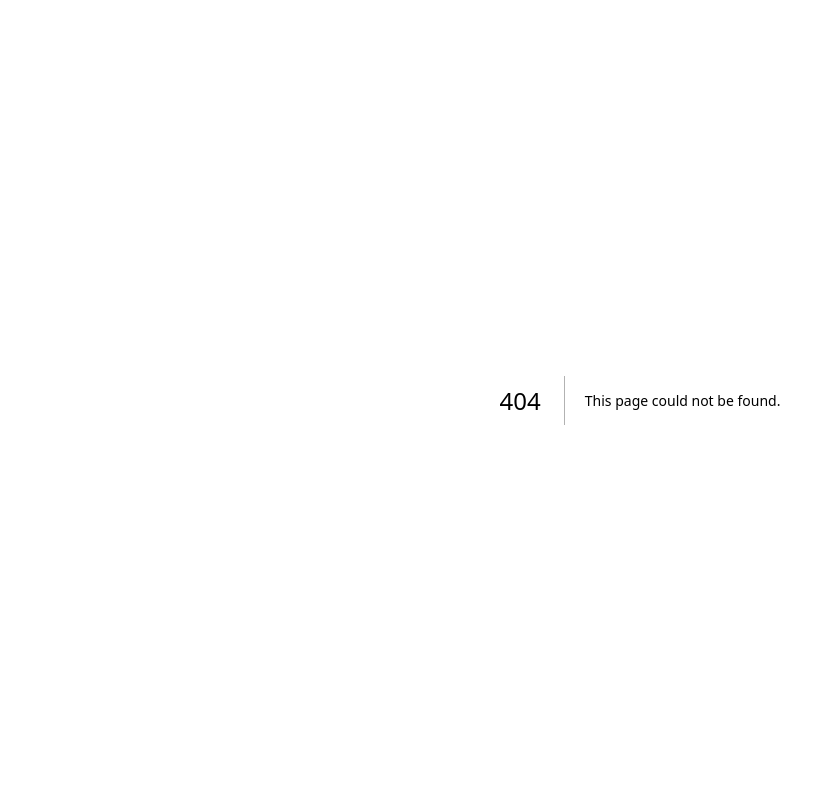
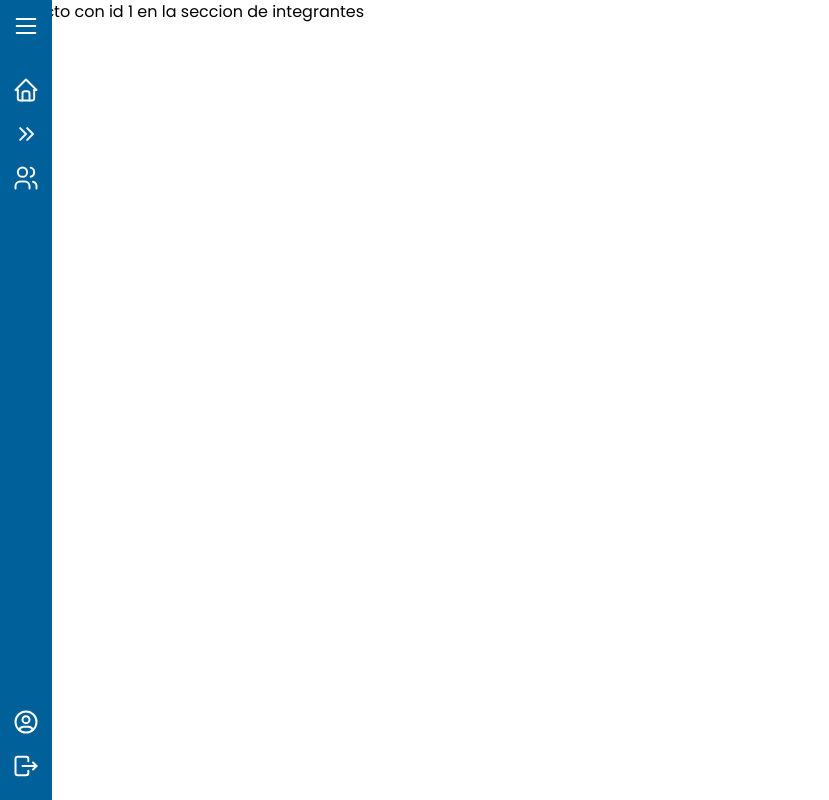
Before and after one commit to RubertG/semilleros-web, a Next.js app: page /proyectos/1/integrantes in a window 1280 px wide. Before the commit this address had no page. Shown: the whole page, without its empty margins (0-829 px from the left). Built offline with nearby package versions, Linux system fonts and the light colour scheme.

Commit message:
🆕 Estilos de la navegacion

```diff
--- a/package.json
+++ b/package.json
@@ -10,6 +10,7 @@
     "@supabase/ssr": "latest",
     "@supabase/supabase-js": "latest",
     "autoprefixer": "10.4.17",
+    "clsx": "^2.1.1",
     "geist": "^1.2.1",
     "next": "latest",
     "postcss": "8.4.33",
--- a/src/app/proyectos/[id]/avances/page.tsx
+++ b/src/app/proyectos/[id]/avances/page.tsx
@@ -4,7 +4,7 @@ interface Props {
   }
 }
 
-export default function AvancesPage({
+export default function ProgressPage({
   params: { id }
 }: Props) {
   return (
--- /dev/null
+++ b/src/app/proyectos/[id]/integrantes/page.tsx
@@ -0,0 +1,13 @@
+interface Props {
+  params: {
+    id: string
+  }
+}
+
+export default function MembersPage({
+  params: { id }
+}: Props) {
+  return (
+    <div>Proyecto con id { id } en la seccion de integrantes</div>
+  )
+}
--- a/src/components/common/icons.tsx
+++ b/src/components/common/icons.tsx
@@ -4,42 +4,42 @@ interface Props {
 
 export const Logout = ({ className }: Props) => {
   return (
-    <svg xmlns="http://www.w3.org/2000/svg" width="24" height="24" viewBox="0 0 24 24" fill="none" stroke="currentColor" stroke-width="2" stroke-linecap="round" stroke-linejoin="round" className={`icon icon-tabler icons-tabler-outline icon-tabler-logout ${className}`}><path stroke="none" d="M0 0h24v24H0z" fill="none" /><path d="M14 8v-2a2 2 0 0 0 -2 -2h-7a2 2 0 0 0 -2 2v12a2 2 0 0 0 2 2h7a2 2 0 0 0 2 -2v-2" /><path d="M9 12h12l-3 -3" /><path d="M18 15l3 -3" /></svg>
+    <svg xmlns="http://www.w3.org/2000/svg" width="24" height="24" viewBox="0 0 24 24" fill="none" stroke="currentColor" strokeWidth="1.7" strokeLinecap="round" strokeLinejoin="round" className={`icon icon-tabler icons-tabler-outline icon-tabler-logout ${className}`}><path stroke="none" d="M0 0h24v24H0z" fill="none" /><path d="M14 8v-2a2 2 0 0 0 -2 -2h-7a2 2 0 0 0 -2 2v12a2 2 0 0 0 2 2h7a2 2 0 0 0 2 -2v-2" /><path d="M9 12h12l-3 -3" /><path d="M18 15l3 -3" /></svg>
   )
 }
 
 export const UserCircle = ({ className }: Props) => {
   return (
-    <svg xmlns="http://www.w3.org/2000/svg" width="24" height="24" viewBox="0 0 24 24" fill="none" stroke="currentColor" stroke-width="2" stroke-linecap="round" stroke-linejoin="round" className={`icon icon-tabler icons-tabler-outline icon-tabler-user-circle ${className}`}><path stroke="none" d="M0 0h24v24H0z" fill="none" /><path d="M12 12m-9 0a9 9 0 1 0 18 0a9 9 0 1 0 -18 0" /><path d="M12 10m-3 0a3 3 0 1 0 6 0a3 3 0 1 0 -6 0" /><path d="M6.168 18.849a4 4 0 0 1 3.832 -2.849h4a4 4 0 0 1 3.834 2.855" /></svg>
+    <svg xmlns="http://www.w3.org/2000/svg" width="24" height="24" viewBox="0 0 24 24" fill="none" stroke="currentColor" strokeWidth="1.7" strokeLinecap="round" strokeLinejoin="round" className={`icon icon-tabler icons-tabler-outline icon-tabler-user-circle ${className}`}><path stroke="none" d="M0 0h24v24H0z" fill="none" /><path d="M12 12m-9 0a9 9 0 1 0 18 0a9 9 0 1 0 -18 0" /><path d="M12 10m-3 0a3 3 0 1 0 6 0a3 3 0 1 0 -6 0" /><path d="M6.168 18.849a4 4 0 0 1 3.832 -2.849h4a4 4 0 0 1 3.834 2.855" /></svg>
   )
 }
 
 export const Selector = ({ className, }: Props) => {
   return (
-    <svg xmlns="http://www.w3.org/2000/svg" width="24" height="24" viewBox="0 0 24 24" fill="none" stroke="currentColor" strokeWidth="1.5" strokeLinecap="round" strokeLinejoin="round" className={`icon icon-tabler icons-tabler-outline icon-tabler-selector ${className}`}><path stroke="none" d="M0 0h24v24H0z" fill="none" /><path d="M8 9l4 -4l4 4" /><path d="M16 15l-4 4l-4 -4" /></svg>
+    <svg xmlns="http://www.w3.org/2000/svg" width="24" height="24" viewBox="0 0 24 24" fill="none" stroke="currentColor" strokeWidth="1.7" strokeLinecap="round" strokeLinejoin="round" className={`icon icon-tabler icons-tabler-outline icon-tabler-selector ${className}`}><path stroke="none" d="M0 0h24v24H0z" fill="none" /><path d="M8 9l4 -4l4 4" /><path d="M16 15l-4 4l-4 -4" /></svg>
   )
 }
 
 export const Menu = ({ className }: Props) => {
   return (
-    <svg xmlns="http://www.w3.org/2000/svg" width="24" height="24" viewBox="0 0 24 24" fill="none" stroke="currentColor" stroke-width="2" stroke-linecap="round" stroke-linejoin="round" className={`icon icon-tabler icons-tabler-outline icon-tabler-menu-2 ${className}`}><path stroke="none" d="M0 0h24v24H0z" fill="none" /><path d="M4 6l16 0" /><path d="M4 12l16 0" /><path d="M4 18l16 0" /></svg>
+    <svg xmlns="http://www.w3.org/2000/svg" width="24" height="24" viewBox="0 0 24 24" fill="none" stroke="currentColor" strokeWidth="1.7" strokeLinecap="round" strokeLinejoin="round" className={`icon icon-tabler icons-tabler-outline icon-tabler-menu-2 ${className}`}><path stroke="none" d="M0 0h24v24H0z" fill="none" /><path d="M4 6l16 0" /><path d="M4 12l16 0" /><path d="M4 18l16 0" /></svg>
   )
 }
 
 export const Home = ({ className }: Props) => {
   return (
-    <svg xmlns="http://www.w3.org/2000/svg" width="24" height="24" viewBox="0 0 24 24" fill="none" stroke="currentColor" stroke-width="2" stroke-linecap="round" stroke-linejoin="round" className={`icon icon-tabler icons-tabler-outline icon-tabler-home ${className}`}><path stroke="none" d="M0 0h24v24H0z" fill="none" /><path d="M5 12l-2 0l9 -9l9 9l-2 0" /><path d="M5 12v7a2 2 0 0 0 2 2h10a2 2 0 0 0 2 -2v-7" /><path d="M9 21v-6a2 2 0 0 1 2 -2h2a2 2 0 0 1 2 2v6" /></svg>
+    <svg xmlns="http://www.w3.org/2000/svg" width="24" height="24" viewBox="0 0 24 24" fill="none" stroke="currentColor" strokeWidth="1.7" strokeLinecap="round" strokeLinejoin="round" className={`icon icon-tabler icons-tabler-outline icon-tabler-home ${className}`}><path stroke="none" d="M0 0h24v24H0z" fill="none" /><path d="M5 12l-2 0l9 -9l9 9l-2 0" /><path d="M5 12v7a2 2 0 0 0 2 2h10a2 2 0 0 0 2 -2v-7" /><path d="M9 21v-6a2 2 0 0 1 2 -2h2a2 2 0 0 1 2 2v6" /></svg>
   )
 }
 
 export const ChevronsRight = ({ className }: Props) => {
   return (
-    <svg xmlns="http://www.w3.org/2000/svg" width="24" height="24" viewBox="0 0 24 24" fill="none" stroke="currentColor" stroke-width="2" stroke-linecap="round" stroke-linejoin="round" className={`icon icon-tabler icons-tabler-outline icon-tabler-chevrons-right ${className}`}><path stroke="none" d="M0 0h24v24H0z" fill="none" /><path d="M7 7l5 5l-5 5" /><path d="M13 7l5 5l-5 5" /></svg>
+    <svg xmlns="http://www.w3.org/2000/svg" width="24" height="24" viewBox="0 0 24 24" fill="none" stroke="currentColor" strokeWidth="1.7" strokeLinecap="round" strokeLinejoin="round" className={`icon icon-tabler icons-tabler-outline icon-tabler-chevrons-right ${className}`}><path stroke="none" d="M0 0h24v24H0z" fill="none" /><path d="M7 7l5 5l-5 5" /><path d="M13 7l5 5l-5 5" /></svg>
   )
 }
 
 export const Persons = ({ className }: Props) => {
   return (
-    <svg xmlns="http://www.w3.org/2000/svg" width="24" height="24" viewBox="0 0 24 24" fill="none" stroke="currentColor" stroke-width="2" stroke-linecap="round" stroke-linejoin="round" className={`icon icon-tabler icons-tabler-outline icon-tabler-users ${className}`}><path stroke="none" d="M0 0h24v24H0z" fill="none" /><path d="M9 7m-4 0a4 4 0 1 0 8 0a4 4 0 1 0 -8 0" /><path d="M3 21v-2a4 4 0 0 1 4 -4h4a4 4 0 0 1 4 4v2" /><path d="M16 3.13a4 4 0 0 1 0 7.75" /><path d="M21 21v-2a4 4 0 0 0 -3 -3.85" /></svg>
+    <svg xmlns="http://www.w3.org/2000/svg" width="24" height="24" viewBox="0 0 24 24" fill="none" stroke="currentColor" strokeWidth="1.7" strokeLinecap="round" strokeLinejoin="round" className={`icon icon-tabler icons-tabler-outline icon-tabler-users ${className}`}><path stroke="none" d="M0 0h24v24H0z" fill="none" /><path d="M9 7m-4 0a4 4 0 1 0 8 0a4 4 0 1 0 -8 0" /><path d="M3 21v-2a4 4 0 0 1 4 -4h4a4 4 0 0 1 4 4v2" /><path d="M16 3.13a4 4 0 0 1 0 7.75" /><path d="M21 21v-2a4 4 0 0 0 -3 -3.85" /></svg>
   )
 }
--- a/src/components/projects/common/nav.tsx
+++ b/src/components/projects/common/nav.tsx
@@ -4,6 +4,7 @@ import { useParams } from "next/navigation"
 import { useState } from "react"
 import { ChevronsRight, Home, Logout, Menu, Persons, UserCircle } from "../../common/icons"
 import Link from "next/link"
+import clsx from "clsx"
 
 const links = [
   {
@@ -31,39 +32,50 @@ export const Nav = () => {
   const handleOpenMenu = () => setOpen(!open)
 
   return (
-    <nav className="fixed bg-accent-200 h-full top-0 left-0">
+    <nav className={clsx("fixed bg-accent-200 h-full top-0 left-0 px-1 py-1 pb-3 flex flex-col justify-between overflow-hidden w-[3.25rem] transition-all", {
+      "w-56": open
+    })}>
+      <section>
         <button
+          className="p-2"
           onClick={handleOpenMenu}
         >
           <Menu className="w-7 h-7 stroke-bg-50" />
         </button>
-      <ul>
+        <ul className="mt-5 flex flex-col">
           {
             links.map(link => {
               return (
                 <li key={link.name}>
                   <Link
-                  className="flex items-center gap-2.5 "
+                    className="flex items-center gap-2.5 text-bg-200 p-2 rounded-lg lg:hover:bg-accent-300 lg:transition-colors"
                     title={`Ir a la sección de ${link.name}`}
                     href={`/proyectos/${id}${link.path}`}
                   >
                     <picture>{link.icon}</picture>
-                  <p>{link.name}</p>
+                    <p className="text-ellipsis overflow-hidden whitespace-nowrap">{link.name}</p>
                   </Link>
                 </li>
               )
             })
           }
         </ul>
-      <footer>
-        <div>
-          <UserCircle />
-          <p>Nombre del usuario</p>
+      </section>
+      <footer className="flex flex-col">
+        <div
+          className="flex items-center gap-2.5 text-bg-200 p-2 rounded-lg lg:hover:bg-accent-300 lg:transition-colors"
+          title="Nombre del usuario"
+        >
+          <UserCircle className="min-w-7 min-h-7 stroke-bg-50" />
+          <p className="text-ellipsis overflow-hidden whitespace-nowrap">Nombre del usuario</p>
         </div>
-        <div>
-          <Logout />
-          Cerrar sesión
-        </div>
+        <button
+          className="flex items-center gap-2.5 text-bg-200 p-2 rounded-lg lg:hover:bg-accent-300 w-full lg:transition-colors"
+          title="Cerrar sesión"
+        >
+          <Logout className="min-w-7 min-h-7 stroke-bg-50" />
+          <p className="text-ellipsis overflow-hidden whitespace-nowrap">Cerrar sesión</p>
+        </button>
       </footer>
     </nav>
   )
--- a/tailwind.config.js
+++ b/tailwind.config.js
@@ -21,6 +21,7 @@ module.exports = {
         "primary-300": "#c8ffff",
         "accent-100": "#00bfff",
         "accent-200": "#00619a",
+        "accent-300": "#004066",
         "text-200": "#5c5c5c",
         "bg-200": "#f5f5f5",
         "bg-300": "#cccccc",
```
Also changed, not shown: 1 other file (tests, documents, lock files or other folders). Lines whose indentation alone changed are shown as unchanged.
